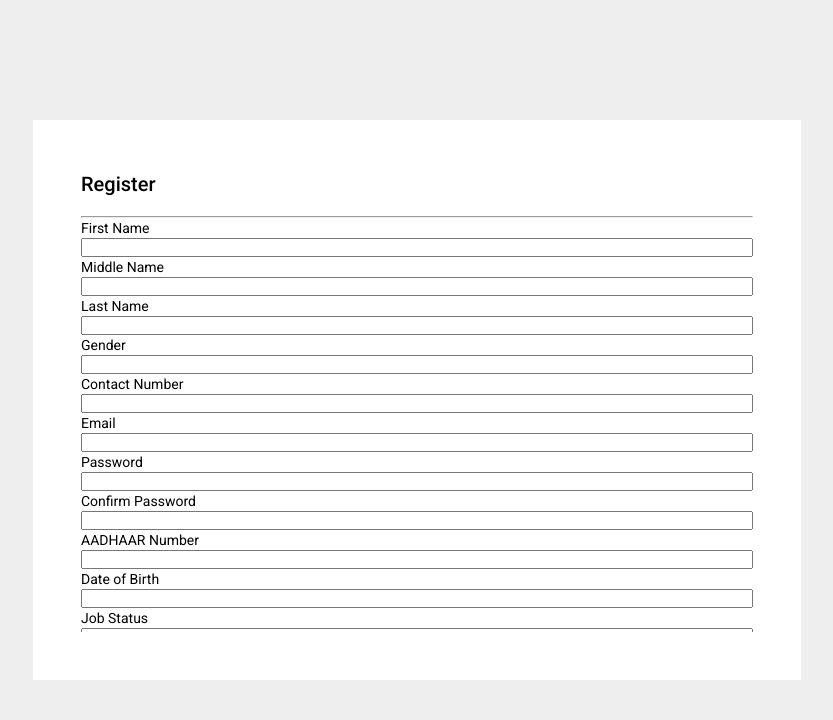
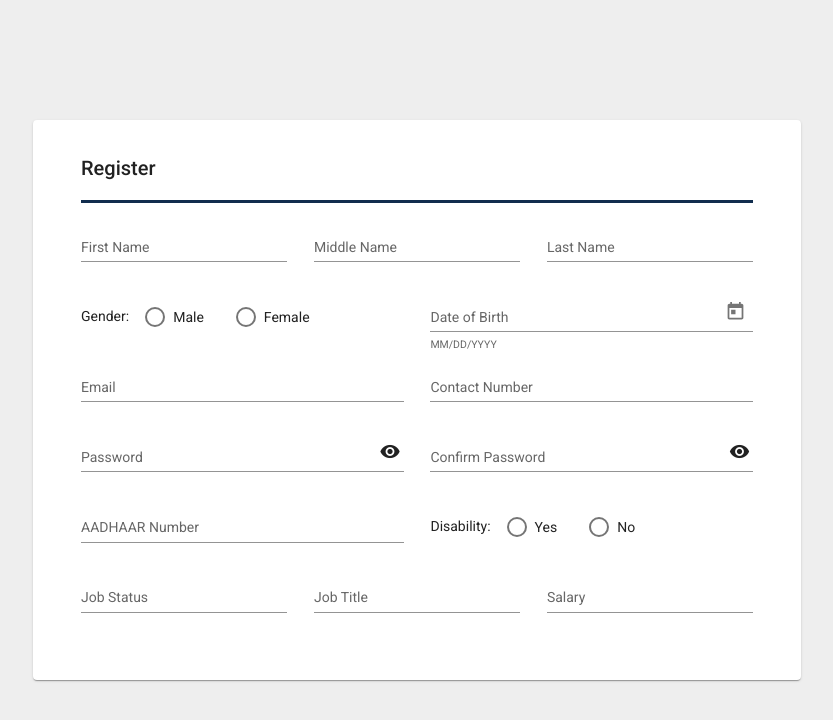
Before and after one commit to shreyanshumalviya/Women-Empowerment, an Angular app in the folder women-empowerment/: page /userLoginAndRegister in a window 1280 px wide. Both pictures are taken after a click on the button "Register". Shown: the top 720 px of the page, without its empty margins (223-1056 px from the left). Built offline with nearby package versions, Linux system fonts and the light colour scheme.

Commit message:
Implement Material in user login and signup

```diff
--- a/women-empowerment/src/app/step-home/step-home.component.css
+++ b/women-empowerment/src/app/step-home/step-home.component.css
@@ -8,12 +8,13 @@
 
 .step-body {
   width: 70%;
+  margin: 2rem;
 }
 
-.body-heading-line {
+.headig-underline {
   margin: 0.5rem 0;
   border: none;
-  border-top-color: blue;
+  border-top-color: var(--primary-color);
   border-top-style: solid;
   border-top-width: 3px;
 }
--- a/women-empowerment/src/app/step-home/step-home.component.html
+++ b/women-empowerment/src/app/step-home/step-home.component.html
@@ -1,7 +1,7 @@
 <div class="step-body-container">
-  <div class="step-body">
+  <mat-card class="step-body">
     <h2>Support to Training and Employment Programme for Women</h2>
-    <hr class="body-heading-line" />
+    <hr class="headig-underline" />
     <div class="step-info">
       <h4 class="info-heading">Introduction</h4>
       <div class="info-content">
@@ -66,7 +66,7 @@
         </ul>
       </div>
     </div>
-  </div>
+  </mat-card>
 </div>
 <!-- <button mat-button color="primary">Primary</button>
 <button mat-button color="accent">Accent</button> -->
--- a/women-empowerment/src/app/user-login-and-register/user-login-and-register.component.css
+++ b/women-empowerment/src/app/user-login-and-register/user-login-and-register.component.css
@@ -10,8 +10,8 @@
 .user-body {
   width: 60%;
   height: 70%;
-  background-color: white;
-  padding: 3rem;
+  /* background-color: white; */
+  padding: 2rem 3rem;
 }
 
 .form-style {
@@ -19,8 +19,49 @@
   flex-direction: column;
 }
 
+.headig-underline {
+  margin: 0.5rem 0;
+  border: none;
+  border-top-color: var(--primary-color);
+  border-top-style: solid;
+  border-top-width: 3px;
+}
+
+.form-submit-button {
+  margin: 1rem 0;
+}
+
+.form-switch-button {
+  margin: 0 1rem;
+}
+
+.fields-row {
+  display: flex;
+  justify-content: space-between;
+}
+
+mat-form-field {
+  width: 100%;
+}
+
+.form-field-space {
+  margin: 2%;
+}
+
+.radio-btn-group {
+  display: flex;
+  justify-content: flex-start;
+  align-items: center;
+  width: 100%;
+}
+
+mat-radio-button {
+  margin: 1rem;
+}
+
 .register-form {
-  height: 100%;
+  height: 85%;
+  width: 100%;
   overflow-y: scroll;
 }
 
--- a/women-empowerment/src/app/user-login-and-register/user-login-and-register.component.html
+++ b/women-empowerment/src/app/user-login-and-register/user-login-and-register.component.html
@@ -1,79 +1,204 @@
 <div class="user-body-container">
-  <div class="user-body">
+  <mat-card class="user-body">
     <div *ngIf="isLoginForm; else elseBlock">
       <div class="login-form">
         <h2>Login</h2>
-        <hr />
+        <hr class="headig-underline" />
         <form action="" class="form-style">
-          <label for="">Email</label>
-          <input type="text" />
+          <mat-form-field appearance="standard">
+            <mat-label>Email</mat-label>
+            <input matInput type="email" name="email" />
+          </mat-form-field>
 
-          <label for="">Password</label>
-          <input type="text" />
+          <mat-form-field appearance="standard">
+            <mat-label>Password</mat-label>
+            <input
+              matInput
+              [type]="showLoginPassword ? 'text' : 'password'"
+              name="password"
+            />
+            <mat-icon matSuffix (click)="toggleLoginPasswordVisibility()">
+              {{ showLoginPassword ? "visibility_off" : "visibility" }}
+            </mat-icon>
+          </mat-form-field>
 
-          <button>Login</button>
+          <button class="form-submit-button" mat-raised-button color="primary">
+            Login
+          </button>
         </form>
         <span>Not a member?</span
-        ><button (click)="showRegisterPage()">Register</button>
+        ><button
+          class="form-switch-button"
+          mat-raised-button
+          color="accent"
+          (click)="showRegisterPage()"
+        >
+          Register
+        </button>
       </div>
     </div>
     <ng-template #elseBlock>
+      <h2>Register</h2>
+      <hr class="headig-underline" />
       <div class="register-form">
-        <h2>Register</h2>
-        <hr />
         <form action="" class="form-style">
-          <label for="">First Name</label>
-          <input type="text" />
+          <span class="fields-row">
+            <mat-form-field appearance="standard">
+              <mat-label>First Name</mat-label>
+              <input matInput />
+            </mat-form-field>
+            <span class="form-field-space"></span>
+            <mat-form-field appearance="standard">
+              <mat-label>Middle Name</mat-label>
+              <input matInput />
+            </mat-form-field>
+            <span class="form-field-space"></span>
+            <mat-form-field appearance="standard">
+              <mat-label>Last Name</mat-label>
+              <input matInput />
+            </mat-form-field>
+          </span>
 
-          <label for="">Middle Name</label>
-          <input type="text" />
+          <span class="fields-row">
+            <!-- <mat-form-field appearance="standard">
+              <mat-label>Gender</mat-label>
+              <input matInput />
+            </mat-form-field> -->
+            <span class="radio-btn-group">
+              <label id="example-radio-group-label">Gender: </label>
+              <mat-radio-group
+                aria-labelledby="example-radio-group-label"
+                class="radio-btn-group"
+              >
+                <mat-radio-button value="Male"> Male </mat-radio-button>
+                <mat-radio-button value="Female"> Female </mat-radio-button>
+              </mat-radio-group>
+            </span>
 
-          <label for="">Last Name</label>
-          <input type="text" />
+            <span class="form-field-space"></span>
+            <mat-form-field appearance="standard">
+              <mat-label>Date of Birth</mat-label>
+              <input matInput [matDatepicker]="picker" />
+              <mat-hint>MM/DD/YYYY</mat-hint>
+              <mat-datepicker-toggle
+                matSuffix
+                [for]="picker"
+              ></mat-datepicker-toggle>
+              <mat-datepicker #picker></mat-datepicker>
+            </mat-form-field>
+          </span>
+          <span class="fields-row">
+            <mat-form-field appearance="standard">
+              <mat-label>Email</mat-label>
+              <input matInput />
+            </mat-form-field>
+            <span class="form-field-space"></span>
+            <mat-form-field appearance="standard">
+              <mat-label>Contact Number</mat-label>
+              <input matInput />
+            </mat-form-field>
+          </span>
+          <span class="fields-row">
+            <mat-form-field appearance="standard">
+              <mat-label>Password</mat-label>
+              <input
+                matInput
+                [type]="showRegisterPassword ? 'text' : 'password'"
+                name="password"
+              />
+              <mat-icon matSuffix (click)="toggleRegisterPasswordVisibility()">
+                {{ showRegisterPassword ? "visibility_off" : "visibility" }}
+              </mat-icon>
+            </mat-form-field>
+            <span class="form-field-space"></span>
+            <mat-form-field appearance="standard">
+              <mat-label>Confirm Password</mat-label>
+              <input
+                matInput
+                [type]="showRegisterConfirmPassword ? 'text' : 'password'"
+                name="confirmPassword"
+              />
+              <mat-icon
+                matSuffix
+                (click)="toggleRegisterConfirmPasswordVisibility()"
+              >
+                {{
+                  showRegisterConfirmPassword ? "visibility_off" : "visibility"
+                }}
+              </mat-icon>
+            </mat-form-field>
+          </span>
+          <span class="fields-row">
+            <mat-form-field appearance="standard">
+              <mat-label>AADHAAR Number</mat-label>
+              <input matInput />
+            </mat-form-field>
+            <span class="form-field-space"></span>
+            <span class="radio-btn-group">
+              <label id="example-radio-group-label">Disability: </label>
+              <mat-radio-group
+                aria-labelledby="example-radio-group-label"
+                class="radio-btn-group"
+              >
+                <mat-radio-button value="Yes"> Yes </mat-radio-button>
+                <mat-radio-button value="No"> No </mat-radio-button>
+              </mat-radio-group>
+            </span>
+          </span>
+          <span class="fields-row">
+            <mat-form-field appearance="standard">
+              <mat-label>Job Status</mat-label>
+              <input matInput />
+            </mat-form-field>
+            <span class="form-field-space"></span>
+            <mat-form-field appearance="standard">
+              <mat-label>Job Title</mat-label>
+              <input matInput />
+            </mat-form-field>
+            <span class="form-field-space"></span>
+            <mat-form-field appearance="standard">
+              <mat-label>Salary</mat-label>
+              <input matInput />
+            </mat-form-field>
+          </span>
+          <span class="radio-btn-group">
+            <label id="example-radio-group-label">Type of Residence: </label>
+            <mat-radio-group
+              aria-labelledby="example-radio-group-label"
+              class="radio-btn-group"
+            >
+              <mat-radio-button value="Urban"> Urban </mat-radio-button>
+              <mat-radio-button value="Rural"> Rural </mat-radio-button>
+            </mat-radio-group>
+          </span>
 
-          <label for="">Gender</label>
-          <input type="text" />
+          <span class="radio-btn-group">
+            <label id="example-radio-group-label">Marital Status: </label>
+            <mat-radio-group
+              aria-labelledby="example-radio-group-label"
+              class="radio-btn-group"
+            >
+              <mat-radio-button value="Married"> Married </mat-radio-button>
+              <mat-radio-button value="Unmarried"> Unmarried </mat-radio-button>
+              <mat-radio-button value="Widowed"> Widowed </mat-radio-button>
+              <mat-radio-button value="Separated"> Separated </mat-radio-button>
+            </mat-radio-group>
+          </span>
 
-          <label for="">Contact Number</label>
-          <input type="text" />
-
-          <label for="">Email</label>
-          <input type="text" />
-
-          <label for="">Password</label>
-          <input type="password" />
-
-          <label for="">Confirm Password</label>
-          <input type="password" />
-
-          <label for="">AADHAAR Number</label>
-          <input type="text" />
-
-          <label for="">Date of Birth</label>
-          <input type="text" />
-
-          <label for="">Job Status</label>
-          <input type="text" />
-
-          <label for="">Job Title</label>
-          <input type="text" />
-
-          <label for="">Salary</label>
-          <input type="text" />
-
-          <label for="">Type of Residence Area</label>
-          <input type="text" />
-
-          <label for="">Marital Status</label>
-          <input type="text" />
-
-          <label for="">Disabled</label>
-          <input type="text" />
-          <button>Login</button>
+          <button class="form-submit-button" mat-raised-button color="primary">
+            Register
+          </button>
         </form>
         <span>Already a member?</span
-        ><button (click)="showLoginPage()">Login</button>
+        ><button
+          class="form-switch-button"
+          mat-raised-button
+          color="accent"
+          (click)="showLoginPage()"
+        >
+          Login
+        </button>
       </div>
     </ng-template>
-  </div>
+  </mat-card>
 </div>
--- a/women-empowerment/src/app/user-login-and-register/user-login-and-register.component.ts
+++ b/women-empowerment/src/app/user-login-and-register/user-login-and-register.component.ts
@@ -7,6 +7,9 @@ import { Component, OnInit } from '@angular/core';
 })
 export class UserLoginAndRegisterComponent implements OnInit {
   isLoginForm: boolean = true;
+  showLoginPassword: boolean = false;
+  showRegisterPassword: boolean = false;
+  showRegisterConfirmPassword: boolean = false;
   constructor() {}
 
   ngOnInit(): void {}
@@ -17,4 +20,13 @@ export class UserLoginAndRegisterComponent implements OnInit {
   showRegisterPage() {
     this.isLoginForm = false;
   }
+  toggleLoginPasswordVisibility(): void {
+    this.showLoginPassword = !this.showLoginPassword;
+  }
+  toggleRegisterPasswordVisibility(): void {
+    this.showRegisterPassword = !this.showRegisterPassword;
+  }
+  toggleRegisterConfirmPasswordVisibility(): void {
+    this.showRegisterConfirmPassword = !this.showRegisterConfirmPassword;
+  }
 }
--- a/women-empowerment/src/styles.css
+++ b/women-empowerment/src/styles.css
@@ -8,4 +8,6 @@ body {
   height: 100vh;
   width: 100vw;
   font-family: Roboto, "Helvetica Neue", sans-serif;
+  --primary-color: #112d4e;
+  --accent-color: #3f72af;
 }
```
Also changed, not shown: women-empowerment/src/app/app.module.ts (+21 -2 lines), women-empowerment/src/custom-theme.scss (+12 -11 lines).
